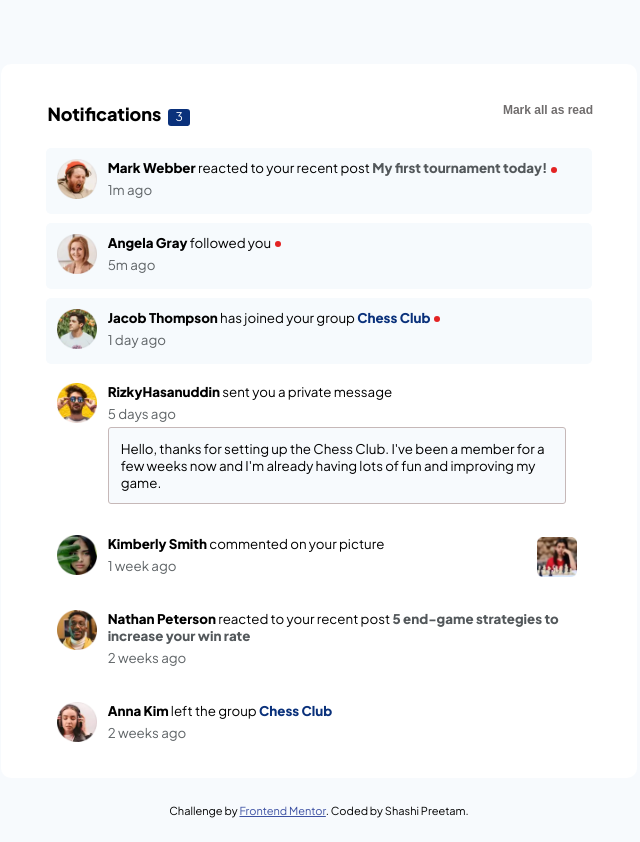
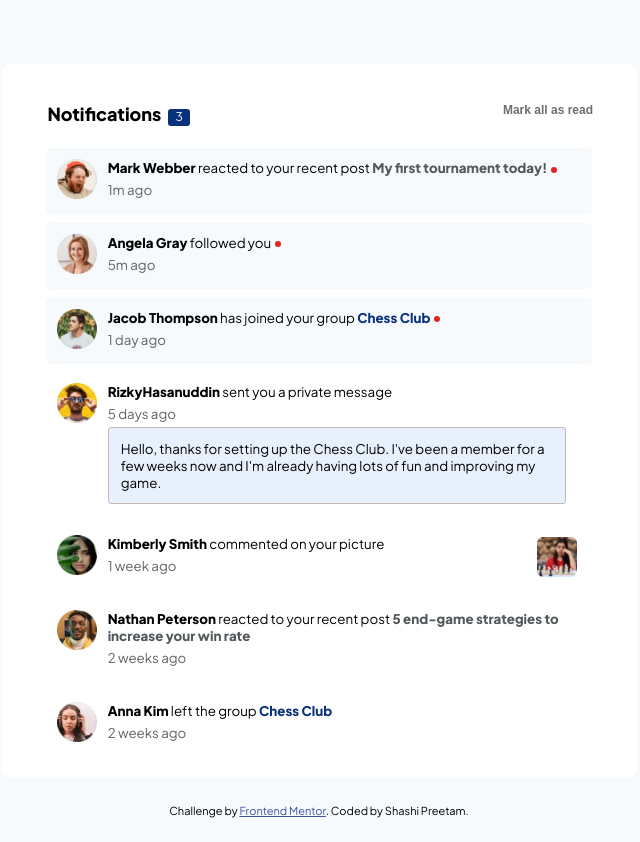
Before and after one commit to Shashi-Preetam1/Notifications-Page, a plain HTML site: page index.html in a window 1280 px wide. In both pictures the pointer is over the element 657 px from the left and 465 px from the top of the page. Shown: the whole page, without its empty margins (321-961 px from the left). Drawn offline with Linux system fonts and the light colour scheme.

Commit message:
slight message hover color change

```diff
--- a/styles.css
+++ b/styles.css
@@ -144,7 +144,7 @@ body {
 }
 
 .message:hover{
-    background-color: hsl(210, 60%, 98%);
+    background-color: hsl(214, 91%, 95%);
 }
 
 .name{
```
